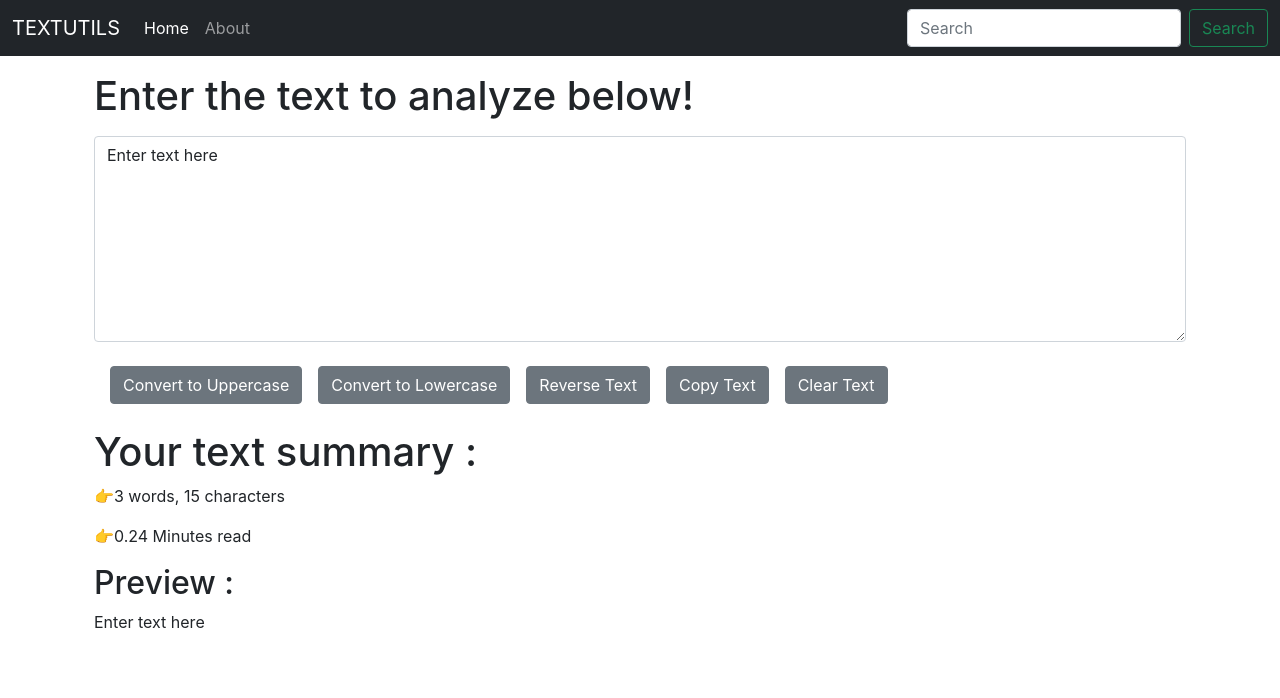
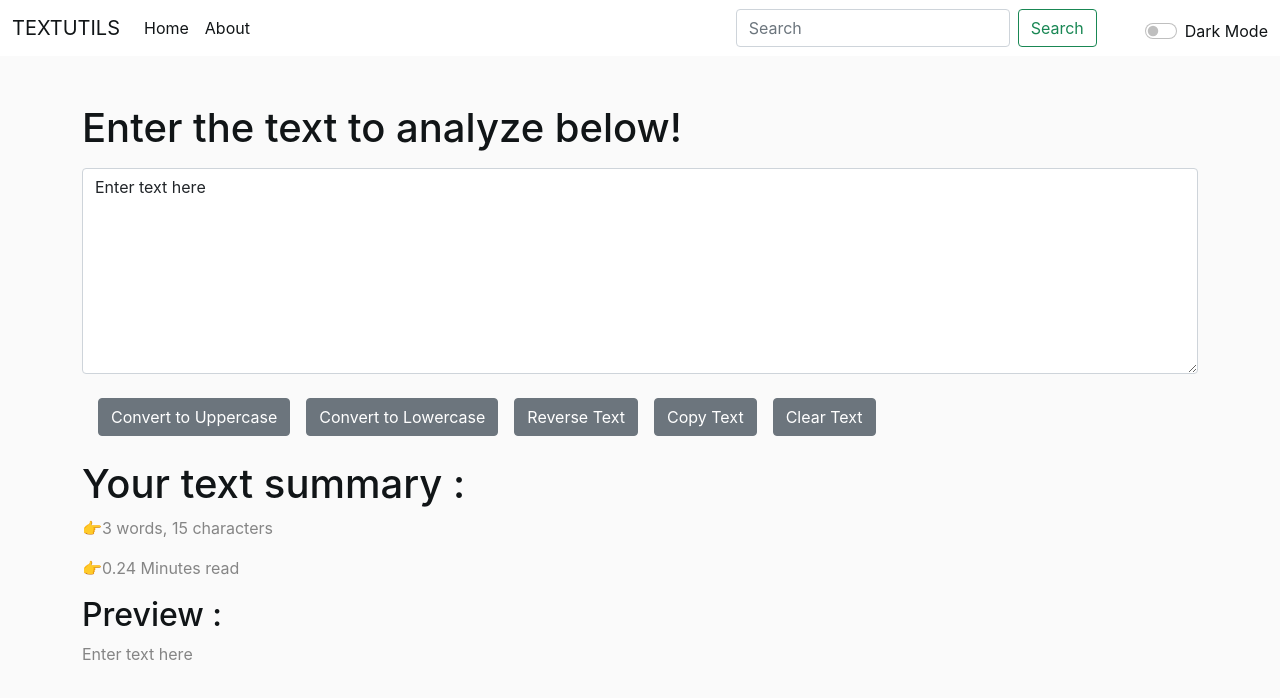
Before and after one commit to ishika-rg/Textutils-App-React, a React (Create React App) app: page / in a window 1280 px wide. Shown: the top 698 px of the page. Built offline with nearby package versions, Linux system fonts and the light colour scheme.

Commit message:
add new files

```diff
--- a/public/index.html
+++ b/public/index.html
@@ -32,7 +32,7 @@
   </head>
   <body>
     <noscript>You need to enable JavaScript to run this app.</noscript>
-    <div id="root"></div>
+    <div id="root" class="pb-5"></div>
     <!--
       This HTML file is a template.
       If you open it directly in the browser, you will see an empty page.
--- a/src/App.js
+++ b/src/App.js
@@ -1,15 +1,18 @@
-import logo from './logo.svg';
+//import logo from './logo.svg';
 import './App.css';
 import Navbar from './components/Navbar';
 import TextForm from './components/TextForm';
+import './components/styles.css'
 
 
 function App() {
+
+ // const [dark, setMode] = useState(false)
   return (
     <>
 
-    <Navbar title ="TEXTUTILS"></Navbar>
-    <div className="container my-3">
+    <Navbar title ="TEXTUTILS" ></Navbar>
+    <div className= "container1 py-5">
        <TextForm heading = "Enter the text to analyze below!"></TextForm>
     </div>
 
--- a/src/components/Navbar.js
+++ b/src/components/Navbar.js
@@ -1,17 +1,23 @@
 import React from 'react';
 import PropTypes from 'prop-types';
+import './styles.css';
+import { useState } from 'react';
+
 
 
 export default function Navbar(props) {
+
+  const [dark, setMode] = useState(false)
+
   return (
 
-    <nav className="navbar navbar-expand-lg navbar-dark bg-dark">
+    <nav className= {dark ? "navbar navbar-expand-lg darkTheme" : "navbar navbar-expand-lg"}>
   <div className="container-fluid">
     <a className="navbar-brand" href="/">{props.title}</a>
     <button className="navbar-toggler" type="button" data-bs-toggle="collapse" data-bs-target="#navbarSupportedContent" aria-controls="navbarSupportedContent" aria-expanded="false" aria-label="Toggle navigation">
-      <span className="navbar-toggler-icon"></span>
+      <span className="navbar-toggler-icon active"></span>
     </button>
-    <div className="collapse navbar-collapse" id="navbarSupportedContent">
+    <div className="collapse navbar-collapse " id="navbarSupportedContent">
       <ul className="navbar-nav me-auto mb-2 mb-lg-0">
         <li className="nav-item">
           <a className="nav-link active" aria-current="page" href="/">Home</a>
@@ -21,10 +27,17 @@ export default function Navbar(props) {
         </li>
 
       </ul>
-      <form className="d-flex">
+      <form className="d-none d-lg-flex me-5">
         <input className="form-control me-2" type="search" placeholder="Search" aria-label="Search"/>
         <button className="btn btn-outline-success" type="submit">Search</button>
       </form>
+
+      <div className="form-check form-switch mt-2">
+        <input className="form-check-input "  type="checkbox"
+        onChange={() => setMode(!dark)}
+        id="flexSwitchCheckDefault" />
+        <label className="form-check-label"  htmlFor="flexSwitchCheckDefault">Dark Mode</label>
+      </div>
     </div>
   </div>
 </nav>
--- a/src/components/TextForm.js
+++ b/src/components/TextForm.js
@@ -40,7 +40,7 @@ export default function TextForm(props) {
 
   return (
       <>
-        <div className='container'>
+        <div className='container '>
           <h1>{props.heading}</h1>
           <div className="my-3">
             <textarea className="form-control" value={text} id="myBox"
--- /dev/null
+++ b/src/components/styles.css
@@ -0,0 +1,51 @@
+:root{
+    /* --bgColor: whitesmoke;
+    --textColor: rgb(253, 59, 59); */
+
+    --textColor : hsl(200, 15%, 8%);
+    --lightModeInput : hsl(0, 0%, 52%);
+    --bodyBackground : hsl(0, 0%, 98%);
+    --bgColor : hsl(0, 0%, 100%);
+
+}
+.darkTheme{
+    --bodyBackground : hsl(207, 26%, 17%);
+    --textColor : hsl(0, 0%, 100%);
+    --bgColor : hsl(209, 23%, 22%);
+    --lightModeInput : hsl(0, 0%, 52%);
+
+}
+.navbar{
+    background-color: var(--bgColor);
+    color: var(--textColor);
+}
+#root{
+    background-color: var(--bodyBackground);
+
+}
+.navbar-brand{
+    color: var(--textColor);
+}
+.nav-item .nav-link{
+    color: var(--textColor);
+}
+.form-check-label{
+    color: var(--textColor);
+}
+.container1{
+    background-color: var(--bodyBackground);
+}
+.container h1{
+    color: var(--textColor);
+}
+.container h2{
+    color: var(--textColor);
+}
+.container p{
+    color: var(--lightModeInput);
+}
+/* .navbar-toggler-icon{
+    color: black;
+    background-color: black;
+} */
+/* navbar-dark bg-dark */
```
